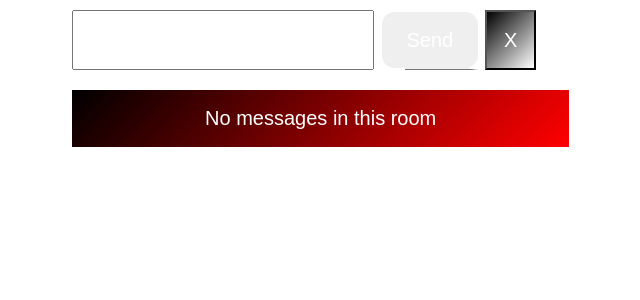
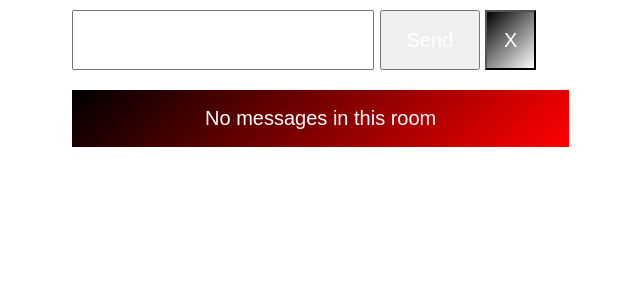
Before and after one commit to b0tting/klepdicht, a Flask app: template klepdicht/templates/room.html.jinja in a window 1280 px wide. Shown: the top 300 px of the page, without its empty margins (336-976 px from the left). Run offline with Flask 3, Linux system fonts and the light colour scheme; the template is opened without the code that fills it: most values are stand-ins (such as "Sample title", 1, 10 or a date in 2020); parts of the project's set-up code (start-up, migrations or seed data) failed here and were passed over; some libraries are stand-ins or nearby versions.

```diff
--- a/klepdicht/static/css/styles.css
+++ b/klepdicht/static/css/styles.css
@@ -11,6 +11,10 @@ body {
 /*    gap: 20px;*/
 /*    font-style: italic;*/
 /*}*/
+
+.nowrap {
+  white-space: nowrap;
+}
 
 .new_message {
   color: black;
@@ -41,14 +45,6 @@ body {
   width: 100px;
   font-size: 20px;
   color: #fff;
-    --_d: 100%;
-    -webkit-mask:
-    radial-gradient(var(--t) at var(--_d) 0,#0000 98%,#000 102%)
-      var(--_d) 100%/calc(100% - var(--r)) var(--t) no-repeat,
-    conic-gradient(at var(--r) var(--r),#000 75%,#0000 0)
-      calc(var(--r)/-2) calc(var(--r)/-2) padding-box,
-    radial-gradient(50% 50%,#000 98%,#0000 101%)
-      0 0/var(--r) var(--r) space padding-box;
 }
 
 .loginbutton {
--- a/klepdicht/templates/room.html.jinja
+++ b/klepdicht/templates/room.html.jinja
@@ -1,13 +1,14 @@
 {% extends 'base.html.jinja' %}
 {% block main %}
     <div id="messages">
-        <div>
+        <div class="nowrap">
             <input type="text" name="message" id="message" class="new_message bubble">
             <button type="button" id="send" class="bubble sendbutton">Send</button>
             <button type="button" id="exit" class="bubble exitbutton">X</button>
-            {% if session and session.user and session.user.username == "admin" %}
-            <a href="{{ url_for('admin.ylva_admin') }}" class="bubble exitbutton">Admin</a>
-            {% endif %}
+        {% if session and session.user and session.user.username == "admin" %}
+            <a href="{{ url_for('admin.ylva_admin') }}" class="bubble exitbutton">A</a>
+        {% endif %}
+
         </div>
         <div id="empty_message" class="bubble empty_message">No messages in this room</div>
         <div id="bottom"></div>
```
